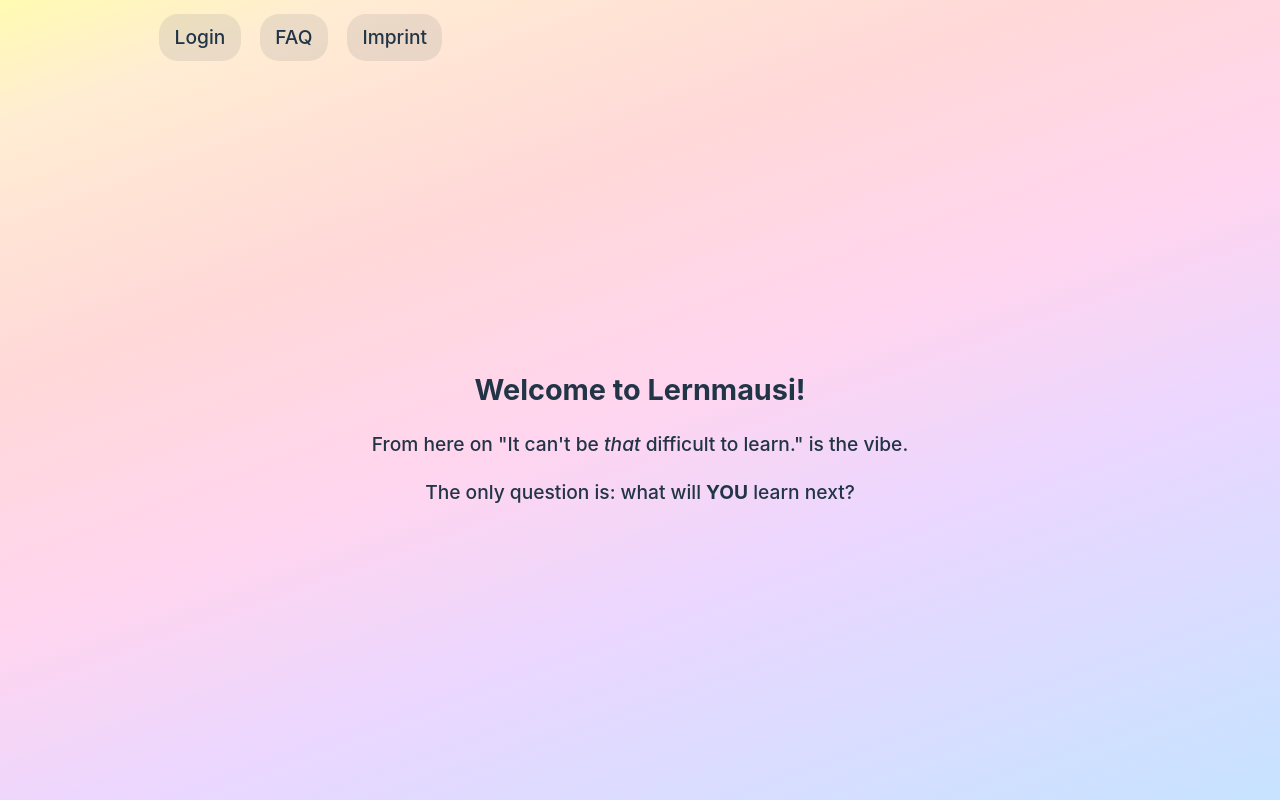
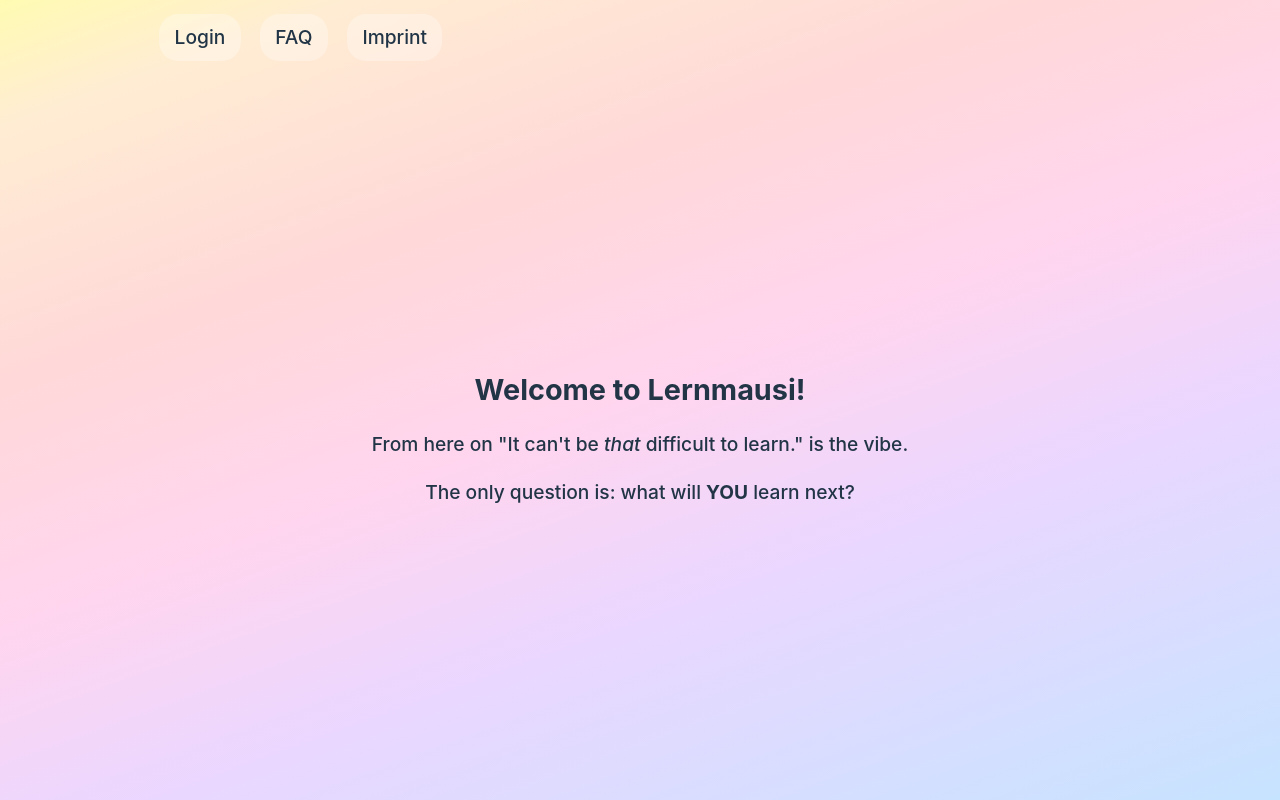
Before and after one commit to extra-jalapenos/apprendio-flashcard-app-frontend, a React (Vite) app: page / in a window 1280 px wide. Built offline with nearby package versions, Linux system fonts and the light colour scheme.

Commit message:
fix light / dark mode minor compatibility

```diff
--- a/src/index.css
+++ b/src/index.css
@@ -14,7 +14,7 @@
   --white: rgba(255, 255, 255);
   --black: rgb(40, 18, 79);
   --textcolor: var(--black);
-  color:  rgba(255, 255, 255, 0.8);
+  color: rgba(255, 255, 255, 0.8);
 
   --pink: rgb(129, 39, 94, 0.8);
   --red: rgb(136, 33, 59, 0.8);
@@ -29,12 +29,12 @@
   --buttonpink: rgba(255, 8, 119, 0.5);
   --links: rgb(114, 114, 255);
 
-  --white: rgba(116, 116, 116, 0.33);
+  --lightestWhite: rgba(255,255,255, 0.1);
+  --lightWhite: rgba(255, 255, 255, 0.3);
+  --mediumWhite: rgba(255, 255, 255, 0.5);
   --grey: rgba(150, 150, 150, 0.5);
-  --buttonbackground: rgba(40, 40, 40, 0.333);
+  --buttonbackground: var(--lightestWhite);
 
-  --lightWhite: rgba(255, 255, 255, 0.1);
-  --mediumWhite: rgba(255, 255, 255, 0.25);
   background: linear-gradient(160deg, var(--pink) 0%, var(--violet) 36%, var(--blue) 87%, var(--green) 100%);
 
   font-synthesis: none;
@@ -255,9 +255,7 @@ textarea {
     --buttonblue: rgba(113, 219, 255, 0.5);
     --buttonpink: rgba(255, 83, 189, 0.5);
     --links: rgb(67,164,255);
-    --buttonbackground: rgba(150, 150, 150, 0.2);
-    --lightWhite: rgba(255,255,255, 0.5);
-    --lightestWhite: rgba(255,255,255, 0.3);
+    --buttonbackground: var(--lightWhite);
     background: linear-gradient(160deg, var(--yellow) 0%, var(--orange) 10%, var(--red) 30%, var(--pink) 50%, var(--violet) 67%, var(--blue) 100%);
     background-attachment: fixed;
   }
@@ -267,9 +265,9 @@ textarea {
   }
 
   button:hover {
-    background-color: var(--pink);
-    border-color: var(--pink);
-    transition: background-color 5000ms linear;
+    background-color: var(--mediumWhite);
+    border-color: var(--mediumWhite);
+    transition: background-color 1000ms linear;
   }
 }
 
```
